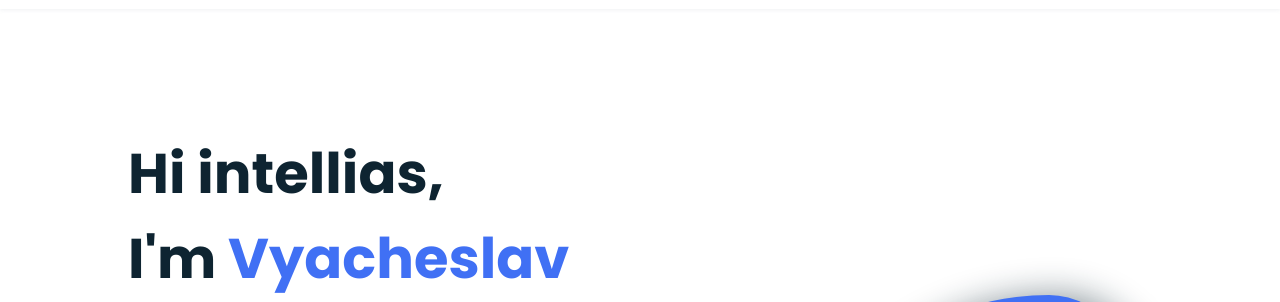
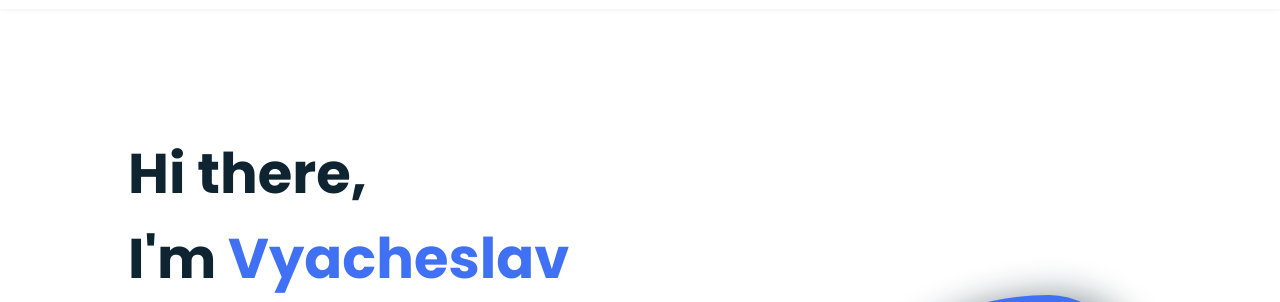
Before and after one commit to Dyaditsyn/CV, a plain HTML site: page index.html in a window 1280 px wide. Shown: the part 55-357 px from the top of the page. Drawn offline with nearby package versions, Linux system fonts and the light colour scheme.

Commit message:
adaptation

```diff
--- a/index.html
+++ b/index.html
@@ -42,7 +42,7 @@
         <!--===== HOME =====-->
         <section class="home bd-grid" id="home">
             <div class="home__data">
-                <h1 class="home__title">Hi intellias,<br>I'm <span class="home__title-color">Vyacheslav</span><br>
+                <h1 class="home__title">Hi there,<br>I'm <span class="home__title-color">Vyacheslav</span><br>
                     Web Developer</h1>
                 <div class="home__buttons">
                     <a href="#contact" class="button">Contact me</a>
```
